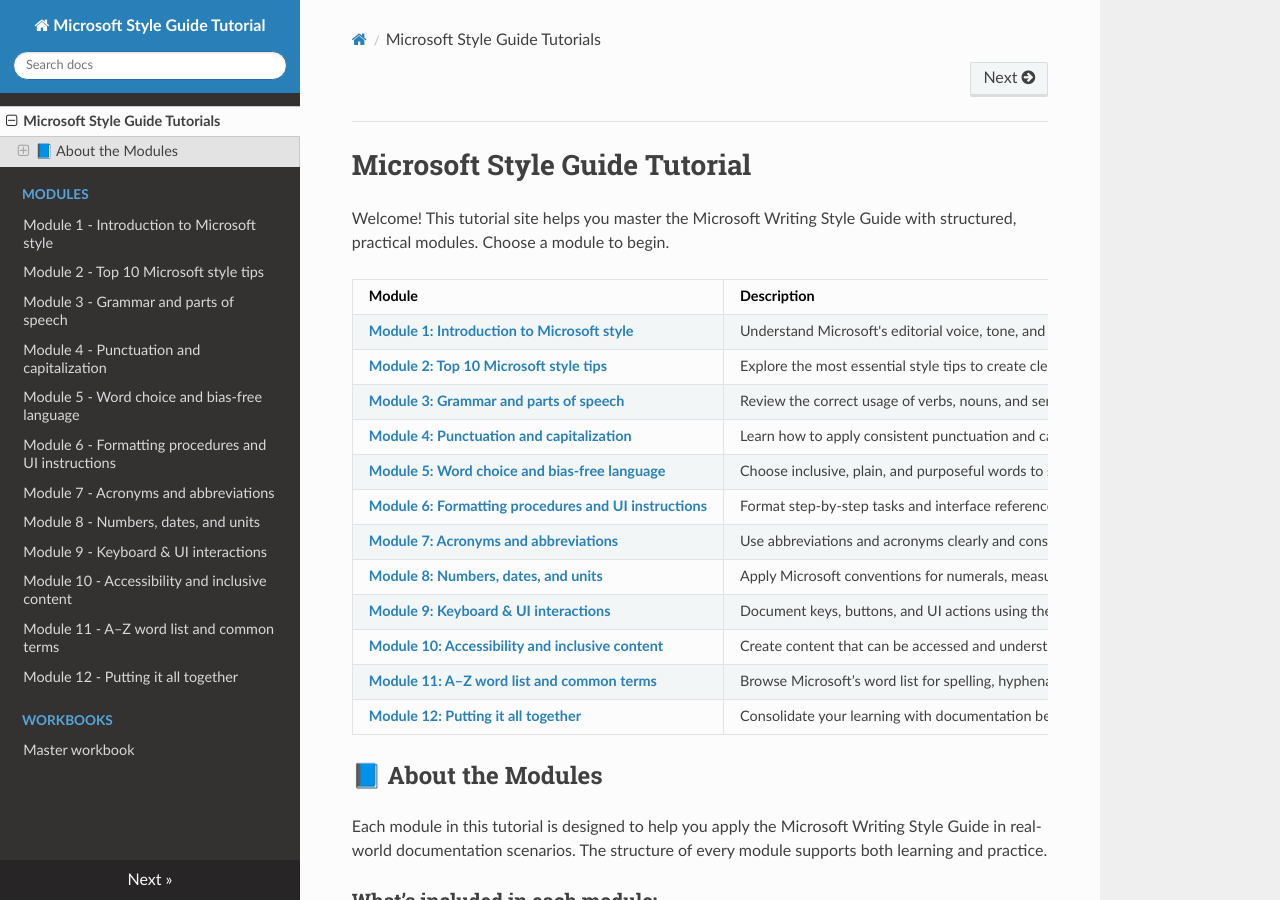
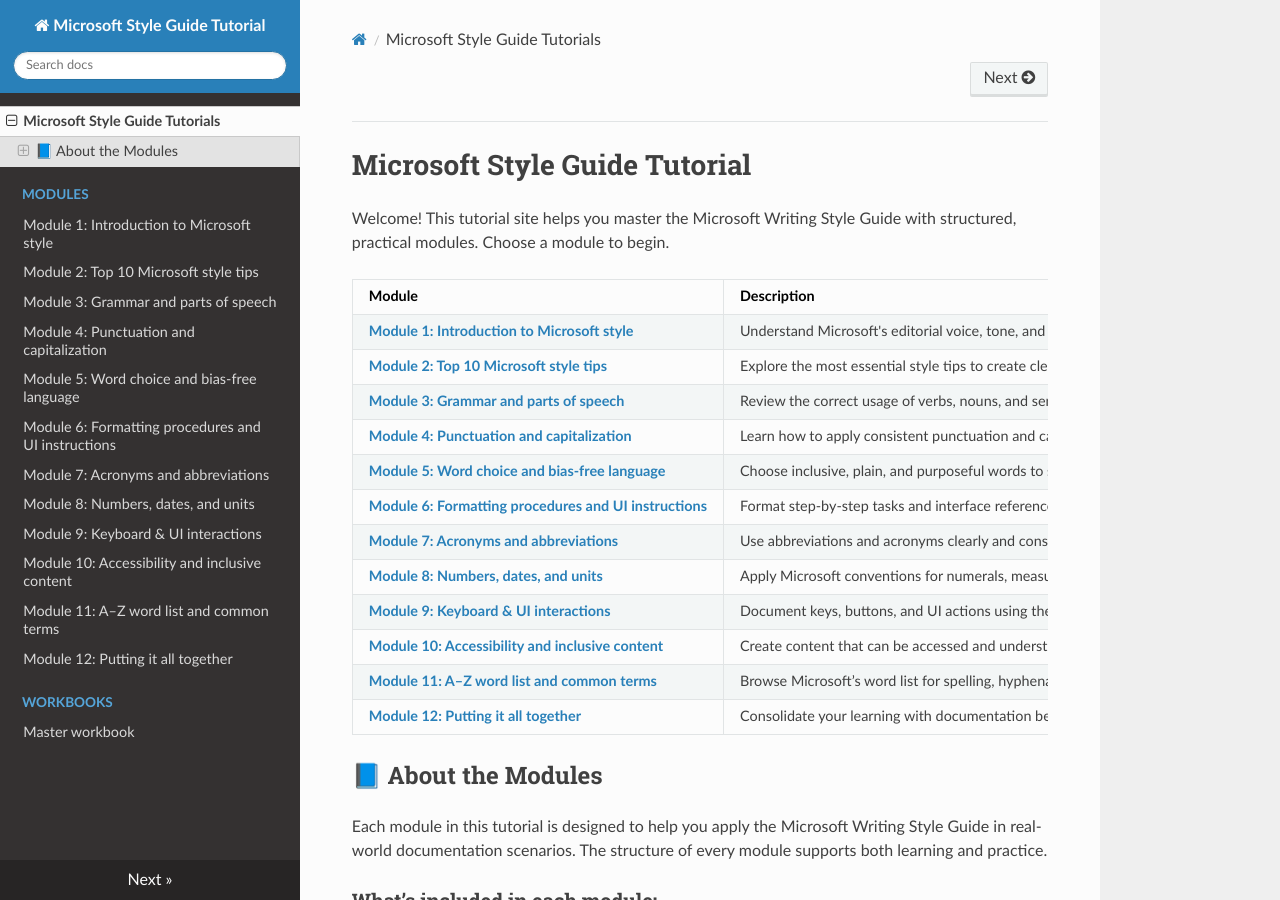
Before and after one commit to TechWriterP/microsoft-writing-style-guide-tutorial, an MkDocs documentation site: the page built from docs/index.md, in a window 1280 px wide and 900 px high. Built offline with MkDocs 1.6.1, drawn with Linux system fonts in a browser that asks for light colours; nearby versions of some CDN libraries.

Commit message:
Updated TOC

```diff
--- a/mkdocs.yml
+++ b/mkdocs.yml
@@ -3,18 +3,18 @@
 nav:
   - Microsoft Style Guide Tutorials: index.md
   - Modules:
-    - Module 1 - Introduction to Microsoft style: module-1-intro.md
-    - Module 2 - Top 10 Microsoft style tips: module-2-tips.md
-    - Module 3 - Grammar and parts of speech: module-3-grammar-pos.md
-    - Module 4 - Punctuation and capitalization: module-4-punctuation-capitalization.md
-    - Module 5 - Word choice and bias-free language: module-5-word-choice-bias-free-language.md
-    - Module 6 - Formatting procedures and UI instructions: module-6-format-ui-instructions.md
-    - Module 7 - Acronyms and abbreviations: module-7-acronyms-and-abbreviations.md
-    - Module 8 - Numbers, dates, and units: module-8-numbers-dates-units.md
-    - Module 9 - Keyboard & UI interactions: module-9-keyboard-and-ui-interactions.md
-    - Module 10 - Accessibility and inclusive content: module-10-accessibility-Inclusive-content.md
-    - Module 11 - A–Z word list and common terms: module-11-a-z-word-list.md
-    - Module 12 - Putting it all together: module-12-putting-all-together.md
+    - "Module 1: Introduction to Microsoft style": module-1-intro.md
+    - "Module 2: Top 10 Microsoft style tips": module-2-tips.md
+    - "Module 3: Grammar and parts of speech": module-3-grammar-pos.md
+    - "Module 4: Punctuation and capitalization": module-4-punctuation-capitalization.md
+    - "Module 5: Word choice and bias-free language": module-5-word-choice-bias-free-language.md
+    - "Module 6: Formatting procedures and UI instructions": module-6-format-ui-instructions.md
+    - "Module 7: Acronyms and abbreviations": module-7-acronyms-and-abbreviations.md
+    - "Module 8: Numbers, dates, and units": module-8-numbers-dates-units.md
+    - "Module 9: Keyboard & UI interactions": module-9-keyboard-and-ui-interactions.md
+    - "Module 10: Accessibility and inclusive content": module-10-accessibility-Inclusive-content.md
+    - "Module 11: A–Z word list and common terms": module-11-a-z-word-list.md
+    - "Module 12: Putting it all together": module-12-putting-all-together.md
   - Workbooks:
     - Master workbook: workbook-all-modules-revised-structure.md
 theme:
```
